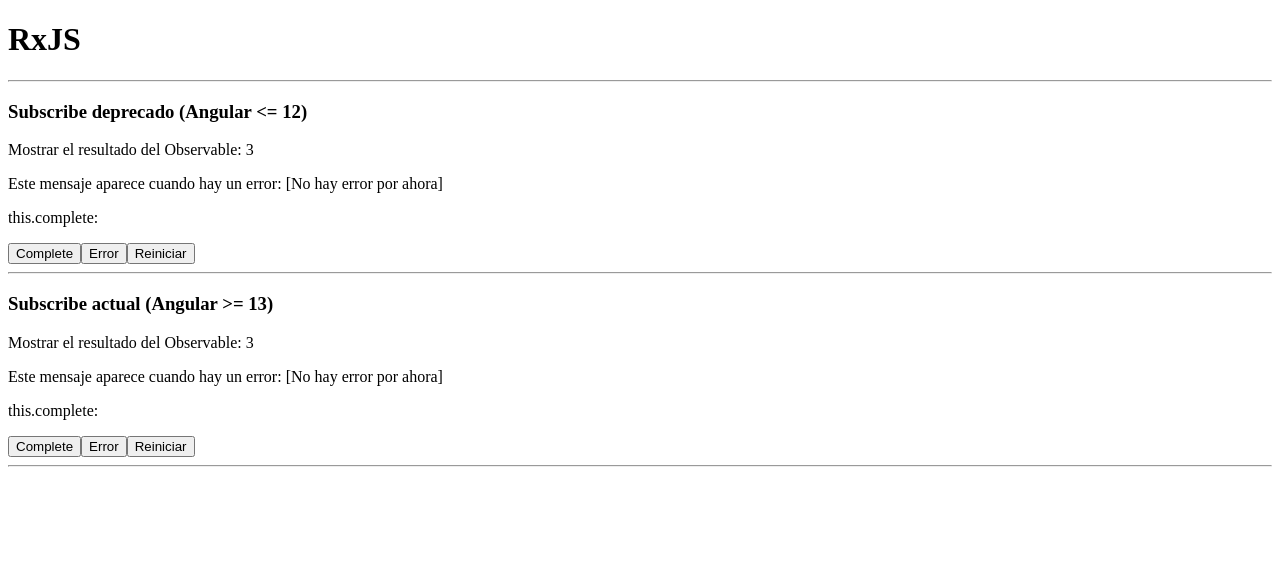
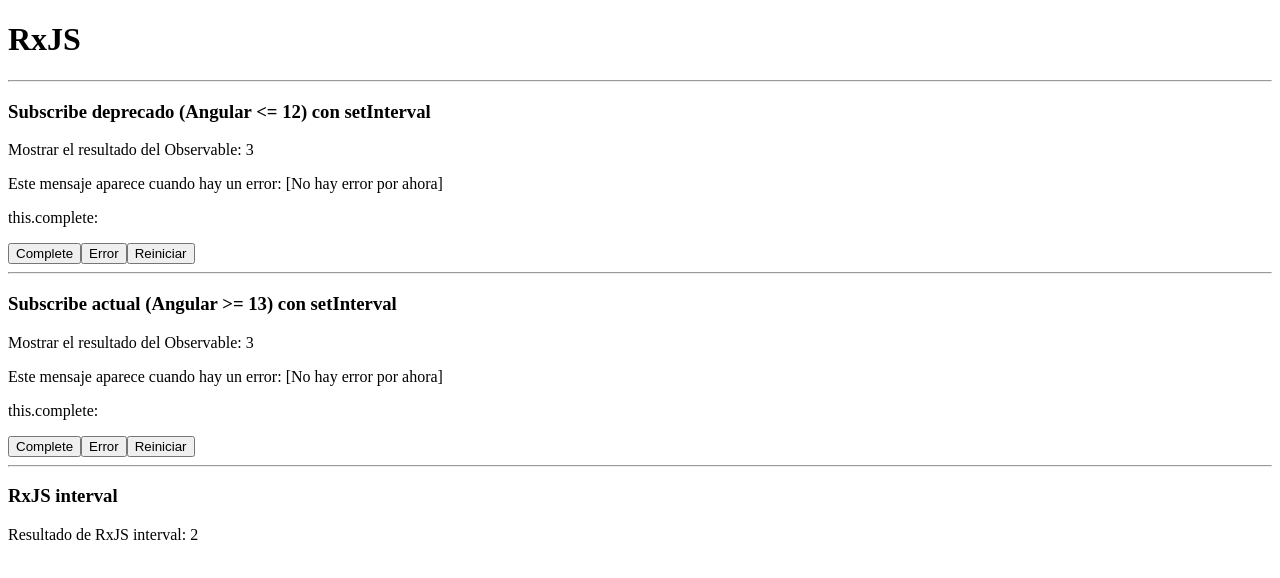
Before and after one commit to ClaudiaQuezadaRiquelme/yirsis-05-rxjs-directivas, an Angular app: page / in a window 1280 px wide. Shown: the top 578 px of the page. Built offline with nearby package versions, Linux system fonts and the light colour scheme.

Commit message:
rxjs interval

```diff
--- a/src/app/reactive/reactive-container/reactive-container.component.html
+++ b/src/app/reactive/reactive-container/reactive-container.component.html
@@ -1,4 +1,4 @@
-<h3>Subscribe deprecado (Angular <= 12)</h3>
+<h3>Subscribe deprecado (Angular <= 12) con setInterval</h3>
 <p>Mostrar el resultado del Observable: {{numSubscribeDeprecado}}</p>
 <p>Este mensaje aparece cuando hay un error: {{errorSubscribeDeprecado || '[No hay error por ahora]'}}</p>
 <p>this.complete: {{completeSubscribeDeprecado}}</p>
@@ -6,7 +6,7 @@
 <button (click)="toErrorSubscribeDeprecado()">Error</button>
 <button (click)="reiniciarSubscribeDeprecado()">Reiniciar</button>
 <hr>
-<h3>Subscribe actual (Angular >= 13)</h3>
+<h3>Subscribe actual (Angular >= 13) con setInterval</h3>
 <p>Mostrar el resultado del Observable: {{numSubscribeActual}}</p>
 <p>Este mensaje aparece cuando hay un error: {{errorSubscribeActual || '[No hay error por ahora]'}}</p>
 <p>this.complete: {{completeSubscribeActual}}</p>
@@ -14,3 +14,5 @@
 <button (click)="toErrorSubscribeActual()">Error</button>
 <button (click)="reiniciarSubscribeActual()">Reiniciar</button>
 <hr>
+<h3>RxJS interval</h3>
+<p>Resultado de RxJS interval: {{myActualInterval}}</p>
--- a/src/app/reactive/reactive-container/reactive-container.component.ts
+++ b/src/app/reactive/reactive-container/reactive-container.component.ts
@@ -1,5 +1,5 @@
 import { Component, OnInit } from '@angular/core';
-import { Observable } from 'rxjs';
+import { Observable, interval } from 'rxjs';
 
 @Component({
   selector: 'app-reactive-container',
@@ -22,35 +22,18 @@
   errorSA: boolean = false;
   reiniciarSA: boolean = false;
 
-  num: number = 0;
-  error: string = '';
-  complete: string = '';
+  myInterval: Observable<number> = interval(1500);
+  myActualInterval: number = 0;
 
   constructor() {
     this.executeMiObservableDeprecado();
     this.executeMiObservableActual();
-
-    const miObservable = new Observable<number>((observer)=> {
-      let numObservable = 0;
-      setInterval(()=> {
-        numObservable++;
-        observer.next(numObservable);
-        observer.complete();
-        if (numObservable === 3) {
-          observer.error('Número erróneo.');
-        }
-      }, 2000);
-    });
-
-    miObservable.subscribe({
-      next: (result)=> {},
-      error: (error)=> {},
-      complete: ()=> {}
-    });
   }
 
   ngOnInit(): void {
-
+      this.myInterval.subscribe(value => {
+        this.myActualInterval = value;
+      });
   }
 
   executeMiObservableDeprecado() {
```
